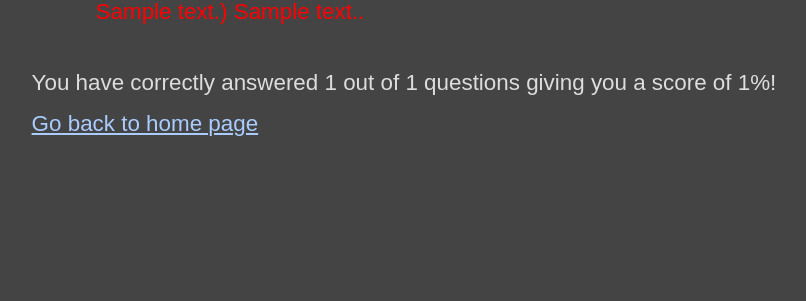
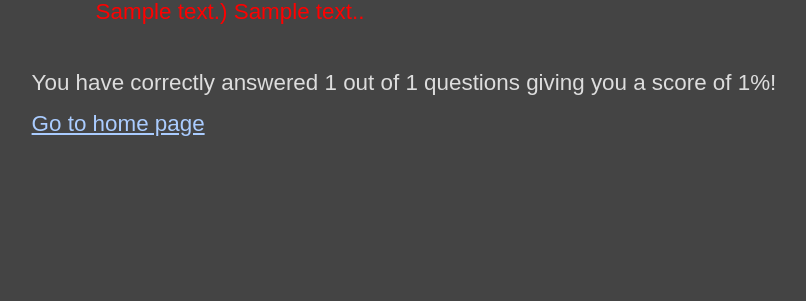
Before and after one commit to gcallah/OnlineDevops, a Django app: template devops/templates/graded_quiz.html in a window 1280 px wide. Shown: the part 349-650 px from the top of the page, without its empty margins (2-808 px from the left). Run offline with Django 3.2, Linux system fonts and the light colour scheme; the template is opened without the code that fills it: most values are stand-ins (such as "Sample title", 1, 10 or a date in 2020).

```diff
--- a/devops/templates/graded_quiz.html
+++ b/devops/templates/graded_quiz.html
@@ -40,8 +40,8 @@
             </a>
             <br/>
         {% else %}
-            <a href={% url "devops: home" %}>
-                Go back to home page
+            <a href="/">
+                Go to home page
             </a>
             <br/>
         {% endif %}
```
